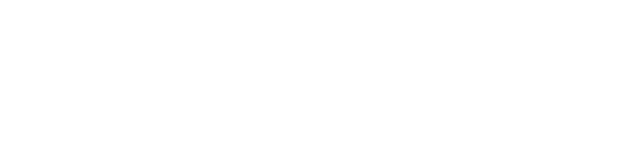
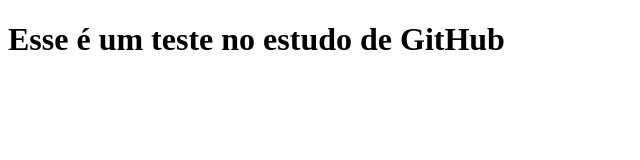
Before and after one commit to marcellusfellipe/gama-no-github, a plain HTML site: page index.html in a window 1280 px wide. Shown: the whole page, without its empty margins (0-640 px from the left). Drawn offline with Linux system fonts and the light colour scheme.

Commit message:
Arquivos Index atualizado

```diff
--- a/index.html
+++ b/index.html
@@ -7,6 +7,6 @@
     <title>Teste</title>
 </head>
 <body>
-
+    <h1>Esse é um teste no estudo de GitHub</h1>
 </body>
 </html>
```
